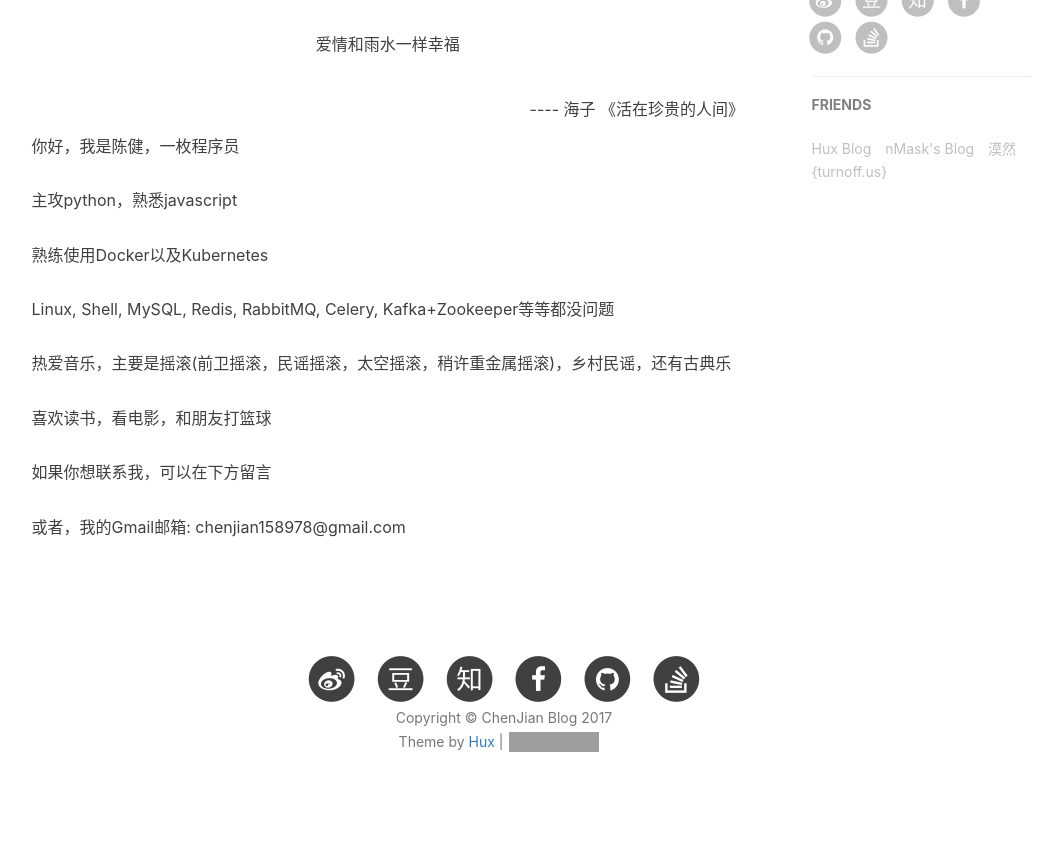
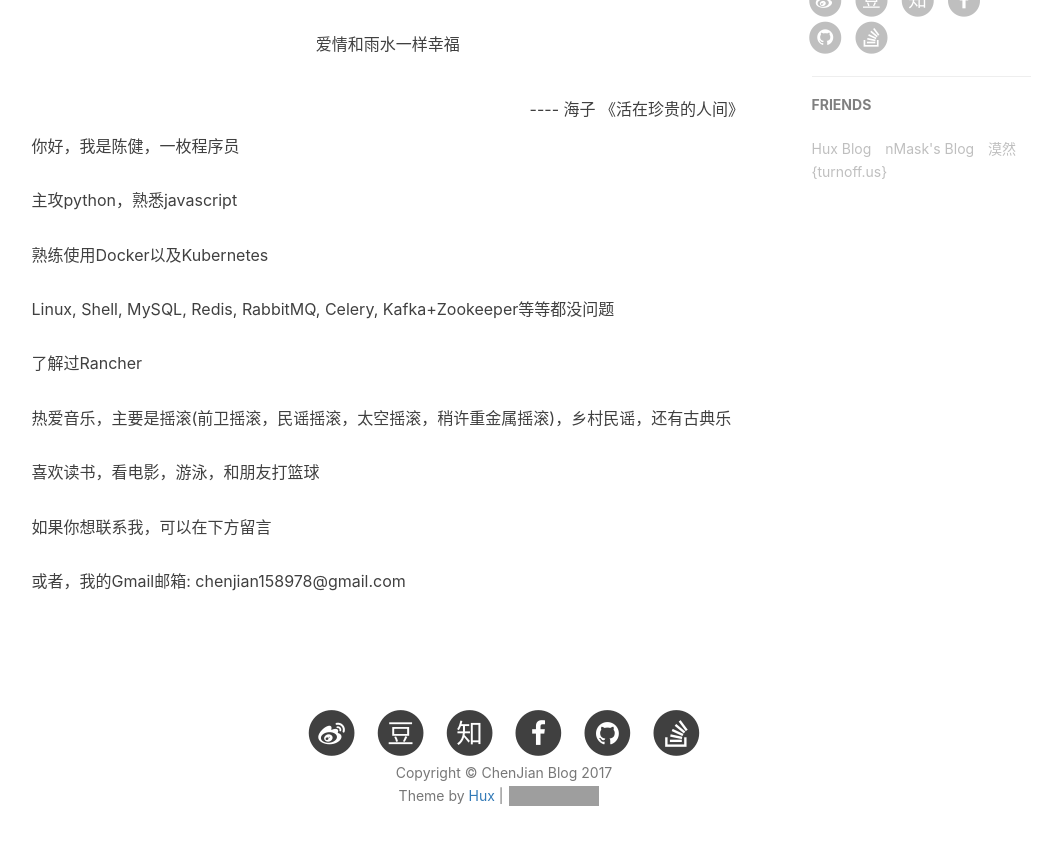
Before and after one commit to chenjian158978/chenjian.github.io, a Jekyll site: the page built from about.html, in a window 1280 px wide and 900 px high, scrolled down 1189 px. Shown: the top 845 px of the window, without its empty margins (136-1182 px from the left). Built offline with Jekyll 4.4.1, drawn with Linux system fonts in a browser that asks for light colours; comment, search, counter and statistics services are not loaded; grey boxes are pictures that could not be loaded.

Commit message:
修改about，和博文错误

```diff
--- a/about.html
+++ b/about.html
@@ -44,9 +44,11 @@ header-img: "img/about-bg.jpg"
 
     Linux, Shell, MySQL, Redis, RabbitMQ, Celery, Kafka+Zookeeper等等都没问题<br><br>
 
+    了解过Rancher<br><br>
+
     热爱音乐，主要是摇滚(前卫摇滚，民谣摇滚，太空摇滚，稍许重金属摇滚)，乡村民谣，还有古典乐<br><br>
 
-    喜欢读书，看电影，和朋友打篮球<br><br>
+    喜欢读书，看电影，游泳，和朋友打篮球<br><br>
 
     如果你想联系我，可以在下方留言<br><br>
 
@@ -64,9 +66,11 @@ header-img: "img/about-bg.jpg"
 
     Good at Python, JavaScript, Docker, Kubernetes, Linux, Shell, MySQL, Redis, RabbitMQ, Celery, Kafka+Zookeeper and so on.<br><br>
 
+    Have a fun with Rancher.
+
     I love Prog-Rock, Folk-Rock, Space-Rock, some Hard-Rock, Country-Folk and Classical Music.<br><br>
 
-    Reading books，watching movies, and playing basketball are my interests.<br><br>
+    Reading books, watching movie, swimming, and playing basketball are my interests.<br><br>
 
     Leave me your message on Disque, please.<br><br>
 
```
Also changed, not shown: _posts/2017-07-20-Deploy Kubernetes By Using Rancher.md (+1 -1 lines).
